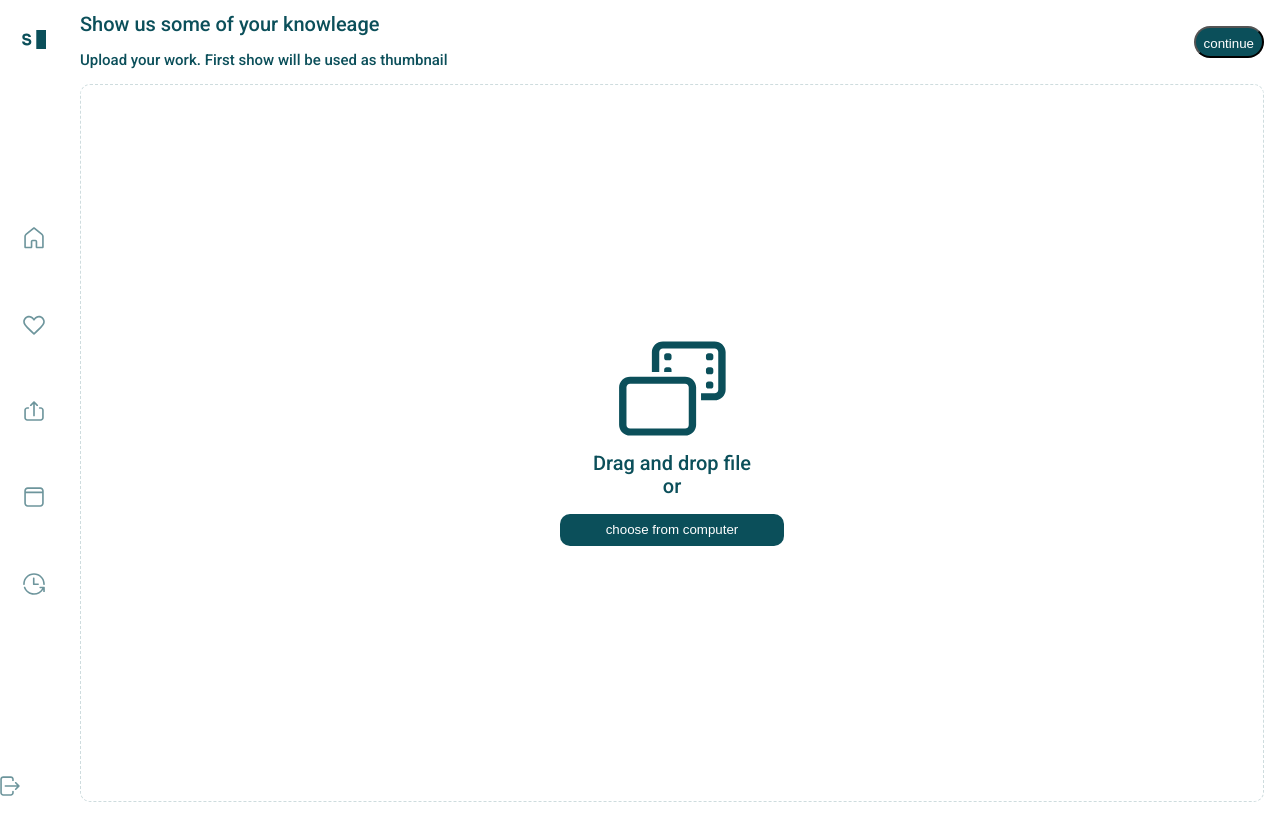
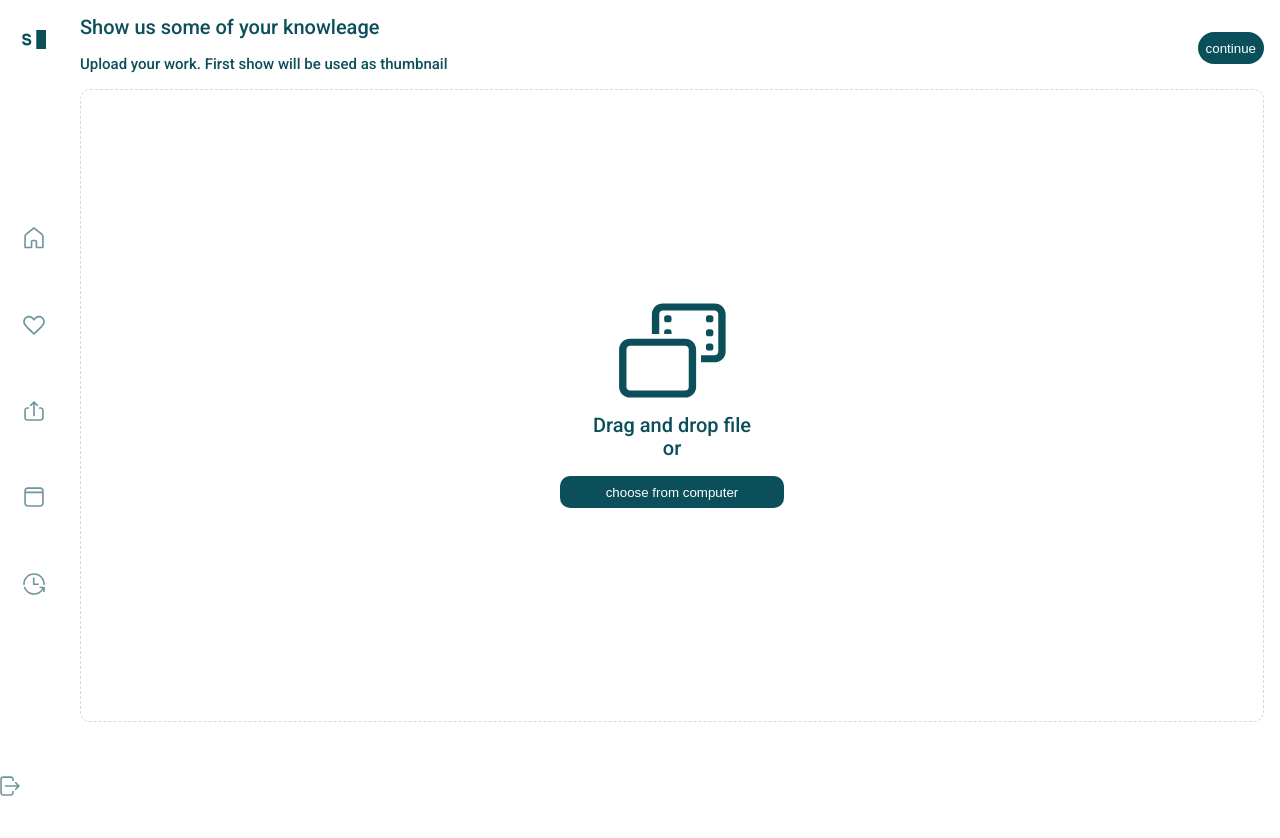
Before and after one commit to skygate/sky-lectures, a React (Create React App) app in the folder frontend/: page /Upload in a window 1280 px wide. Shown: the top 838 px of the page. After the commit the page ends 800 px from the top, so only its background shows below. Built offline with nearby package versions, Linux system fonts and the light colour scheme.

Commit message:
connected forms from steps of upload video

```diff
--- /dev/null
+++ b/frontend/src/components/Nextbutton/NextButton.module.scss
@@ -0,0 +1,12 @@
+.next__btn {
+  position: absolute;
+  top: 2rem;
+  right: 1rem;
+  color: white;
+  background: #0b4f5a;
+  border-radius: 25px;
+  padding: 0.5rem;
+  height: 2rem;
+  border: none;
+  display: block;
+}
--- /dev/null
+++ b/frontend/src/components/Nextbutton/NextButton.tsx
@@ -0,0 +1,18 @@
+import React from "react";
+import styles from "./NextButton.module.scss";
+const NextButton = (props: {
+  onClick?: (event: React.MouseEvent<HTMLButtonElement>) => void;
+}) => {
+  return (
+    <div>
+      <button
+        type="submit"
+        className={styles["next__btn"]}
+        onClick={props.onClick}
+      >
+        continue
+      </button>
+    </div>
+  );
+};
+export default NextButton;
--- a/frontend/src/screens/UploadVideo/AddTags.module.scss
+++ b/frontend/src/screens/UploadVideo/AddTags.module.scss
@@ -1,24 +1,24 @@
-.last-step {
+.last_step {
   height: 100%;
   display: flex;
   gap: 1rem;
   flex-direction: column;
   flex: 1 1 auto;
-  .last-step_title {
+  .last_step_title {
     color: #0b4f5a;
     font-family: Roboto;
     font-size: 20px;
     font-weight: 500;
     line-height: 23px;
   }
-  .last-step_sub_title {
+  .last_step_sub_title {
     font-family: Roboto;
     font-size: 15px;
     font-weight: 400;
     line-height: 18px;
     color: #0b4f5a;
   }
-  .last-step_tag_form_btn_container {
+  .last_step_tag_form_btn_container {
     margin-left: auto;
     display: flex;
     justify-content: flex-end;
@@ -34,10 +34,10 @@
     }
   }
 }
-.last-step > * {
+.last_step > * {
   margin: 0 1.25rem;
 }
-.last-step:first-child {
+.last_step:first-child {
   margin-top: 1.25rem;
 }
 
@@ -46,11 +46,14 @@
   top: 0;
 }
 
-.input_container {
-  border-radius: 10px;
-  height: 100%;
-}
-.last-step_tag_form {
-  flex: auto;
+.last_step_tag_form {
+  .input_container {
+    .input {
+      padding-bottom: 12rem;
+    }
+    border-radius: 10px;
+    height: 100%;
+  }
+  height: 13rem;
   margin-bottom: 7rem;
 }
--- a/frontend/src/screens/UploadVideo/AddTags.tsx
+++ b/frontend/src/screens/UploadVideo/AddTags.tsx
@@ -1,35 +1,45 @@
 import TextInput from "../../components/Inputs/TextInputs/TextInput";
 import { useFormik } from "formik";
 import styles from "./AddTags.module.scss";
+import { UploadForm } from "../../types/UploadForm";
 
-const AddTag = () => {
+const AddTag = (props: { uploadForm: UploadForm }) => {
+  var uploadForm = props.uploadForm;
   const formik = useFormik({
     initialValues: {
-      videoName: "",
-      videoDescription: "",
+      tags: "",
     },
 
     onSubmit: async (values) => {
-      console.log(values);
+      uploadForm.tags = values.tags;
+      console.log(uploadForm);
     },
   });
   return (
-    <div className={styles["last-step"]}>
-      <div className={styles["last-step_title"]}>Last step</div>
-      <div className={styles["last-step_sub_title"]}>
+    <div className={styles["last_step"]}>
+      <div className={styles["last_step_title"]}>Last step</div>
+      <div className={styles["last_step_sub_title"]}>
         Add some tags to help viewers find your content.
       </div>
-      <form className={styles["last-step_tag_form"]}>
+      <form
+        onSubmit={(e) => {
+          e.preventDefault();
+          formik.handleSubmit(e);
+        }}
+        className={styles["last_step_tag_form"]}
+      >
         <TextInput
           placeholder="Type your tag"
-          name="videoDescription"
-          value={formik.values.videoDescription}
+          name="tags"
+          value={formik.values.tags}
           onChange={formik.handleChange}
           inputStyle={styles.input}
           containerStyles={styles.input_container}
         />
-        <div className={styles["last-step_tag_form_btn_container"]}>
-          <button className={styles["submit_btn"]}>Upload</button>
+        <div className={styles["last_step_tag_form_btn_container"]}>
+          <button type="submit" className={styles["submit_btn"]}>
+            Upload
+          </button>
         </div>
       </form>
     </div>
--- a/frontend/src/screens/UploadVideo/DescribeVideo.module.scss
+++ b/frontend/src/screens/UploadVideo/DescribeVideo.module.scss
@@ -1,12 +1,10 @@
-.content {
-}
 .thumbnail {
   height: 30rem;
   background: rgb(145, 4, 4);
 }
 .input {
-  height: 12rem;
   border-radius: 10px;
+  padding-bottom: 12rem;
 }
 .input::placeholder {
   position: absolute;
@@ -16,3 +14,40 @@
 .input_container {
   border-radius: 10px;
 }
+.modal {
+  position: fixed;
+  z-index: 1;
+  left: 0;
+  top: 0;
+  width: 100%;
+  height: 100%;
+  overflow: auto;
+  background-color: rgba(0, 0, 0, 0.4);
+}
+
+.modal_content {
+  background-color: #fefefe;
+
+  border: 1px solid #888;
+  border-radius: 10px;
+  width: 40rem;
+  height: 25rem;
+  position: relative;
+  left: 50%;
+  top: 50%;
+  margin-left: -20rem;
+  margin-top: -12.5rem;
+}
+.modal_opened {
+  display: block;
+}
+.modal_closed {
+  display: none;
+}
+.modal_button-exit {
+  position: absolute;
+  top: 1.5rem;
+  right: 1.5rem;
+  width: 16px;
+  height: 16px;
+}
--- a/frontend/src/screens/UploadVideo/DescribeVideo.tsx
+++ b/frontend/src/screens/UploadVideo/DescribeVideo.tsx
@@ -1,16 +1,26 @@
 import styles from "./DescribeVideo.module.scss";
 import TextInput from "../../components/Inputs/TextInputs/TextInput";
 import { useFormik } from "formik";
+import { useState } from "react";
+import { ReactComponent as CloseBtn } from "../../assets/icons/close.svg";
+import AddTags from "./AddTags";
+import NextButton from "../../components/Nextbutton/NextButton";
+import { UploadForm } from "../../types/UploadForm";
 
-const DescribeVideo = (props: { setUploadForm: Function }) => {
+const DescribeVideo = (props: {
+  setUploadForm: Function;
+  uploadForm: UploadForm;
+}) => {
+  const [isVisible, setModalVisibility] = useState(false);
+
   const formik = useFormik({
     initialValues: {
       videoName: "",
       videoDescription: "",
     },
-
     onSubmit: (values) => {
       props.setUploadForm({
+        ...props.uploadForm,
         videoName: values.videoName,
         videoDescription: values.videoDescription,
       });
@@ -18,10 +28,31 @@ const DescribeVideo = (props: { setUploadForm: Function }) => {
   });
 
   return (
-    <div className={styles["content"]}>
+    <div>
+      <div
+        className={
+          isVisible
+            ? `${styles.modal} ${styles.modal_opened}`
+            : `${styles.modal} ${styles.modal_closed}`
+        }
+      >
+        <div className={styles["modal_content"]}>
+          <AddTags uploadForm={props.uploadForm} />
+          <CloseBtn
+            className={styles["modal_button-exit"]}
+            onClick={() => setModalVisibility(!isVisible)}
+          ></CloseBtn>
+        </div>
+      </div>
+
       <div className={styles["thumbnail"]}></div>
-      <div>
-        <form>
+
+      <form
+        onSubmit={(e) => {
+          e.preventDefault();
+          formik.handleSubmit(e);
+        }}
+      >
         <TextInput
           placeholder="Name your work"
           name="videoName"
@@ -37,8 +68,12 @@ const DescribeVideo = (props: { setUploadForm: Function }) => {
           inputStyle={styles.input}
           containerStyles={styles.input_container}
         />
+        <NextButton
+          onClick={() => {
+            setModalVisibility(true);
+          }}
+        />
       </form>
-      </div>
     </div>
   );
 };
--- a/frontend/src/screens/UploadVideo/UploadVideo.module.scss
+++ b/frontend/src/screens/UploadVideo/UploadVideo.module.scss
@@ -1,77 +1,26 @@
-.main-content {
+.upload__content {
   margin-left: 5rem;
   margin-right: 1rem;
   display: flex;
   flex-direction: column;
-  height: 100vh;
-  margin-bottom: 5rem;
-}
-.drag-drop {
-  flex: 1 1 auto;
-}
+  height: 90vh;
   .upload {
-  display: flex;
-  justify-content: space-between;
-  justify-items: center;
     color: #0b4f5a;
     font-family: Roboto;
-  h1 {
+    .upload__title {
+      margin: 1rem 0;
       font-size: 20px;
       font-weight: 500;
       line-height: 23px;
     }
-  p {
+    .upload__subtitle {
       font-size: 15px;
       font-weight: 400;
-
+      margin: 1rem 0;
       line-height: 18px;
     }
-  button {
-    color: white;
-    background: #0b4f5a;
-    border-radius: 25px;
-    padding: 0.5rem;
-    height: 2rem;
-    outline: none;
-    display: block;
-    margin-top: auto;
-    margin-bottom: auto;
+  }
+  .upload_dropzone {
+    flex: 1 1 auto;
   }
 }
-.modal {
-  position: fixed; /* Stay in place */
-  z-index: 1; /* Sit on top */
-  left: 0;
-  top: 0;
-  width: 100%; /* Full width */
-  height: 100%; /* Full height */
-  overflow: auto; /* Enable scroll if needed */
-  background-color: rgba(0, 0, 0, 0.4); /* Black w/ opacity */
-}
-
-.modal-content {
-  background-color: #fefefe;
-
-  border: 1px solid #888;
-  border-radius: 10px;
-  width: 40rem;
-  height: 25rem;
-  position: relative;
-  left: 50%;
-  top: 50%;
-  margin-left: -20rem;
-  margin-top: -12.5rem;
-}
-.modal_opened {
-  display: block;
-}
-.modal_closed {
-  display: none;
-}
-.modal-exit_button {
-  position: absolute;
-  top: 1.5rem;
-  right: 1.5rem;
-  width: 16px;
-  height: 16px;
-}
--- a/frontend/src/screens/UploadVideo/UploadVideo.tsx
+++ b/frontend/src/screens/UploadVideo/UploadVideo.tsx
@@ -2,73 +2,42 @@ import Sidebar from "../../components/Sidebar/Sidebar";
 import styles from "./UploadVideo.module.scss";
 import { useState } from "react";
 import DescribeVideo from "./DescribeVideo";
-import AddTags from "./AddTags";
-import { ReactComponent as CloseBtn } from "../../assets/icons/close.svg";
+import { UploadForm } from "../../types/UploadForm";
+import NextButton from "../../components/Nextbutton/NextButton";
 import Dropzone from "../../components/Inputs/FileInputs/DragAndDropFileInput";
 const UploadVideo = () => {
-  interface UploadForm {
-    file: any;
-    tags: Array<string>;
-    videoName: string;
-    videoDesciption: string;
-  }
-  const [isVisible, setModalVisibility] = useState(false);
   const [UploadStep, setUploadStep] = useState(0);
   const [uploadForm, setUploadForm] = useState<UploadForm>({
     file: null,
-    tags: [],
+    tags: "",
     videoName: "",
     videoDesciption: "",
   });
   function nextPage(): void {
-    if (UploadStep === 1) {
-      console.log(uploadForm);
-      setModalVisibility(true);
-    } else {
-      setUploadStep(UploadStep + 1);
-    }
+    setUploadStep(UploadStep + 1);
   }
 
   return (
-    <div className={styles["main-content"]}>
-      <div
-        className={
-          isVisible
-            ? `${styles.modal} ${styles.modal_opened}`
-            : `${styles.modal} ${styles.modal_closed}`
-        }
-      >
-        <div className={styles["modal-content"]}>
-          <AddTags />
-          <CloseBtn
-            className={styles["modal-exit_button"]}
-            onClick={() => setModalVisibility(!isVisible)}
-          ></CloseBtn>
+    <div className={styles["upload__content"]}>
+      <Sidebar />
+      <div className={styles["upload"]}>
+        <div className={styles["upload__title"]}>
+          Show us some of your knowleage
+        </div>
+        <div className={styles["upload__subtitle"]}>
+          {UploadStep === 0 &&
+            "Upload your work. First show will be used as thumbnail"}
+          {UploadStep === 1 && <br />}
         </div>
       </div>
-      <Sidebar />
-
-      <div className={styles["upload"]}>
-        <div className={styles["upload-info"]}>
-          <h1>Show us some of your knowleage</h1>
-          <p>
-            {UploadStep === 0 &&
-              "Upload your work. First show will be used as thumbnail"}
-          </p>
-        </div>
-        <button type="submit" onClick={nextPage}>
-          continue
-        </button>
-      </div>
       {UploadStep === 0 && (
-        <div className={styles["drag-drop"]}>
+        <div className={styles["upload_dropzone"]}>
+          <NextButton onClick={nextPage} />
           <Dropzone setUploadForm={setUploadForm} />
         </div>
       )}
       {UploadStep === 1 && (
-        <div>
-          <DescribeVideo setUploadForm={setUploadForm} />
-        </div>
+        <DescribeVideo setUploadForm={setUploadForm} uploadForm={uploadForm} />
       )}
     </div>
   );
--- /dev/null
+++ b/frontend/src/types/UploadForm.tsx
@@ -0,0 +1,6 @@
+export type UploadForm = {
+  file: any;
+  tags: string;
+  videoName: string;
+  videoDesciption: string;
+};
```
Lines whose indentation alone changed are shown as unchanged.
